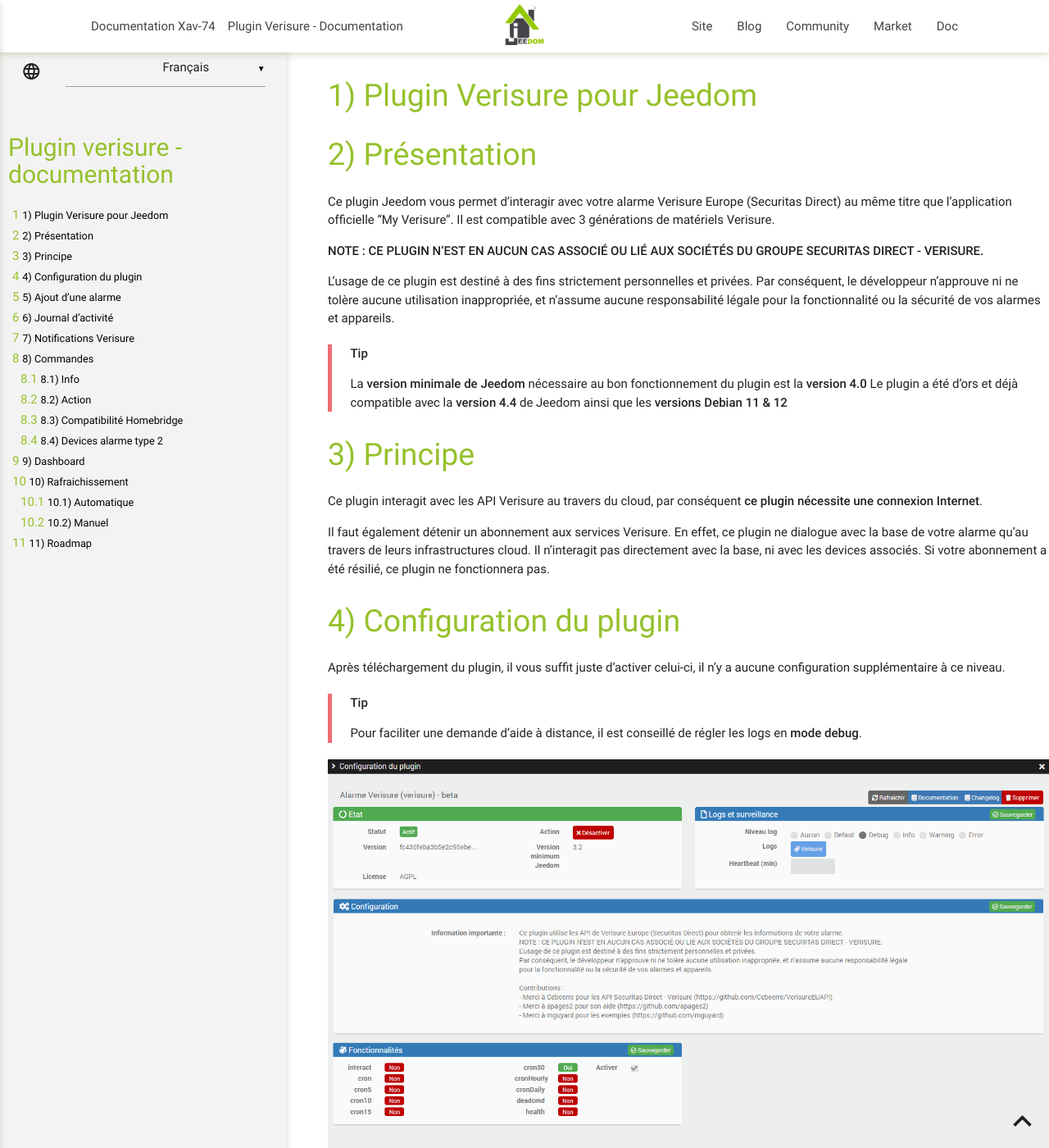
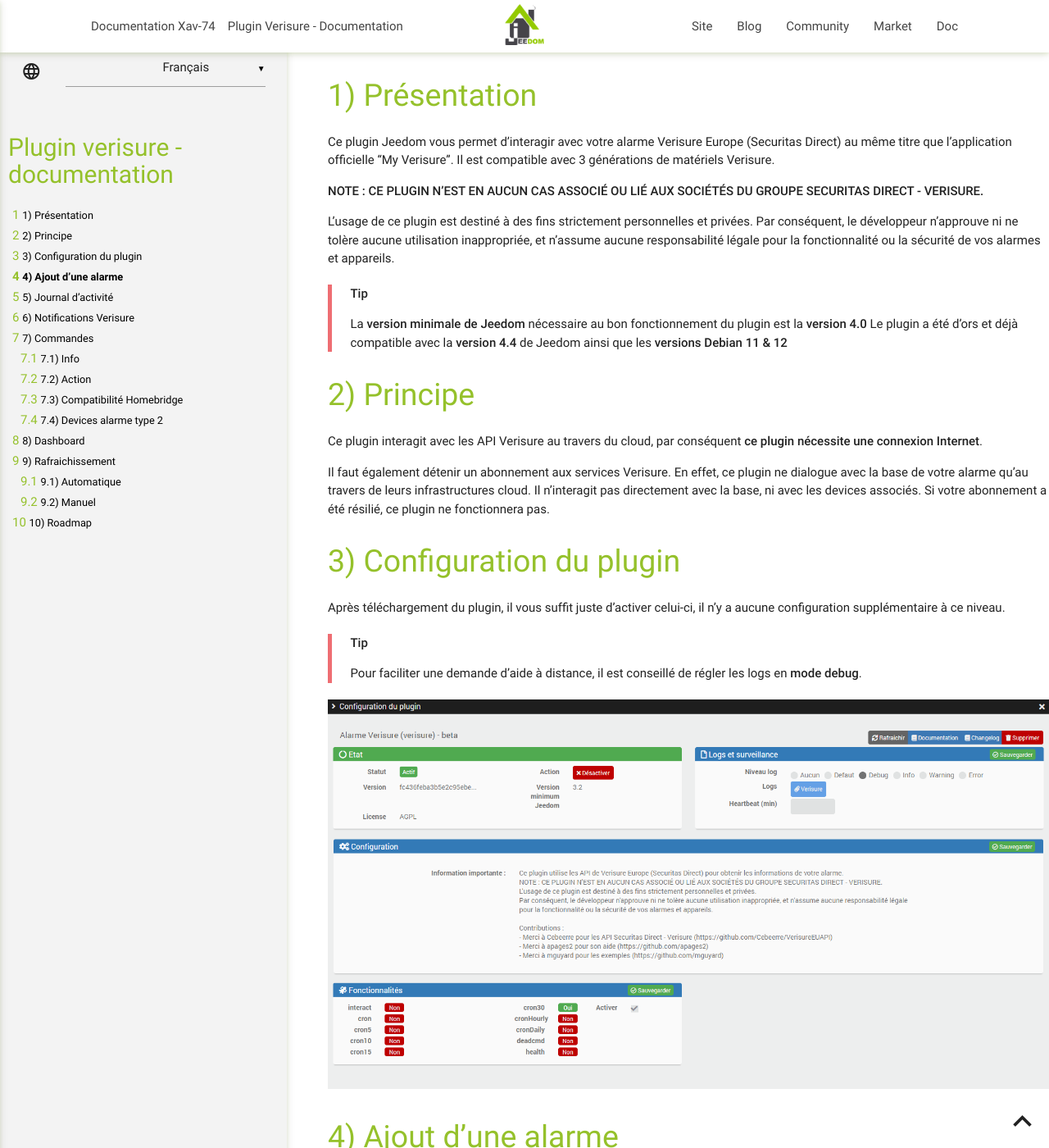
Before and after one commit to Xav-74/Documentation, a Jekyll site: the page built from verisure/fr_FR/index.md, in a window 1280 px wide and 1400 px high. Shown: the whole window at 82% size. Built offline with Jekyll 4.4.1, drawn with Linux system fonts in a browser that asks for light colours; some of the changed text lies outside the part shown.

Commit message:
Update index.md

```diff
--- a/verisure/fr_FR/index.md
+++ b/verisure/fr_FR/index.md
@@ -4,8 +4,6 @@
 lang: fr_FR
 pluginId: verisure
 ---
-
-# Plugin Verisure pour Jeedom
 
 # Présentation
 
```
